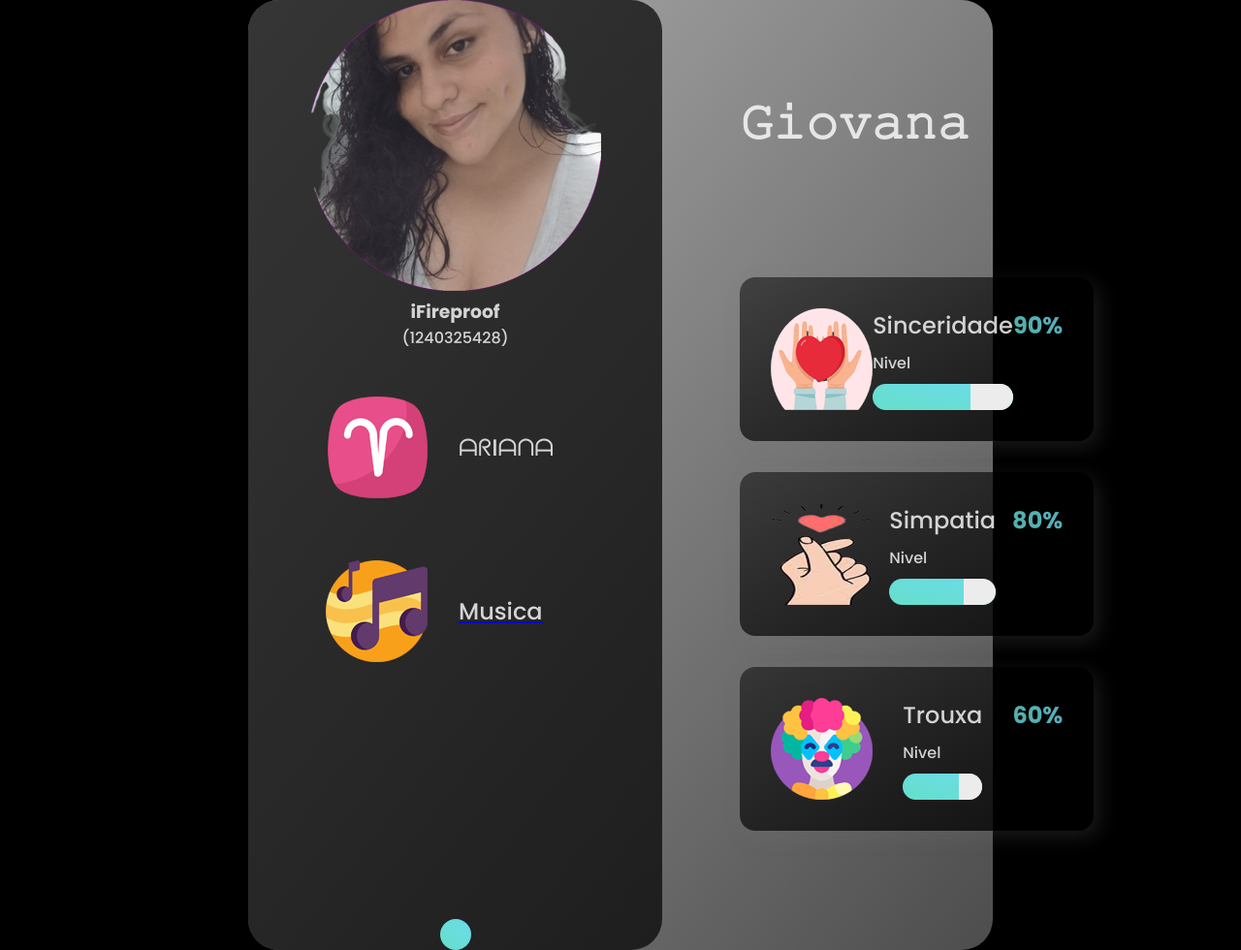
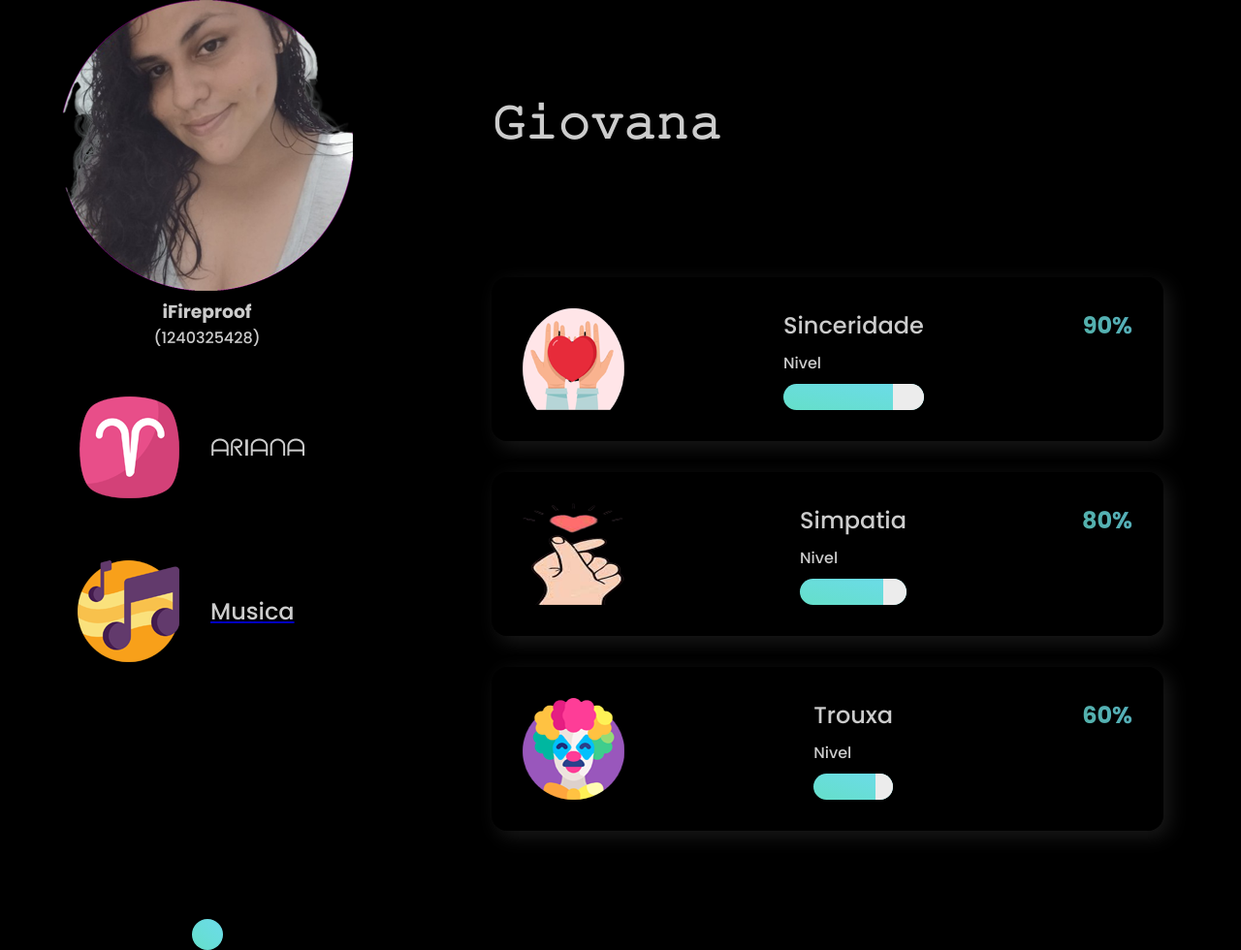
Before and after one commit to brunovdlc/Giovana, a plain HTML site: page index.html in a window 1280 px wide. Shown: the whole page at 97% size. Drawn offline with Linux system fonts and the light colour scheme.

Commit message:
Update style.css

```diff
--- a/style.css
+++ b/style.css
@@ -35,11 +35,11 @@ main {
 .glass {
   background: white;
   min-height: 80vh;
-  width: 60%;
+  width: 100%;
   background: linear-gradient(
     to right bottom,
-    rgba(255, 255, 255, 0.7),
-    rgba(255, 255, 255, 0.3)
+    rgba(0, 0, 0, 0.8),
+    rgba(0, 0, 0, 0.0)
   );
   border-radius: 2rem;
   z-index: 2;
@@ -127,7 +127,7 @@ main {
     rgba(0, 0, 0, 0.0)
   );
   border: none;
-  width: 50%;
+  width: 0%;
   padding: 0.5rem;
   border-radius: 2rem;
 }
@@ -167,7 +167,7 @@ main {
   height: 100%;
   background: rgb(236, 236, 236);
   position: absolute;
-  left: 70%;
+  left: 78%;
 }
 .card-info {
   display: flex;
```
